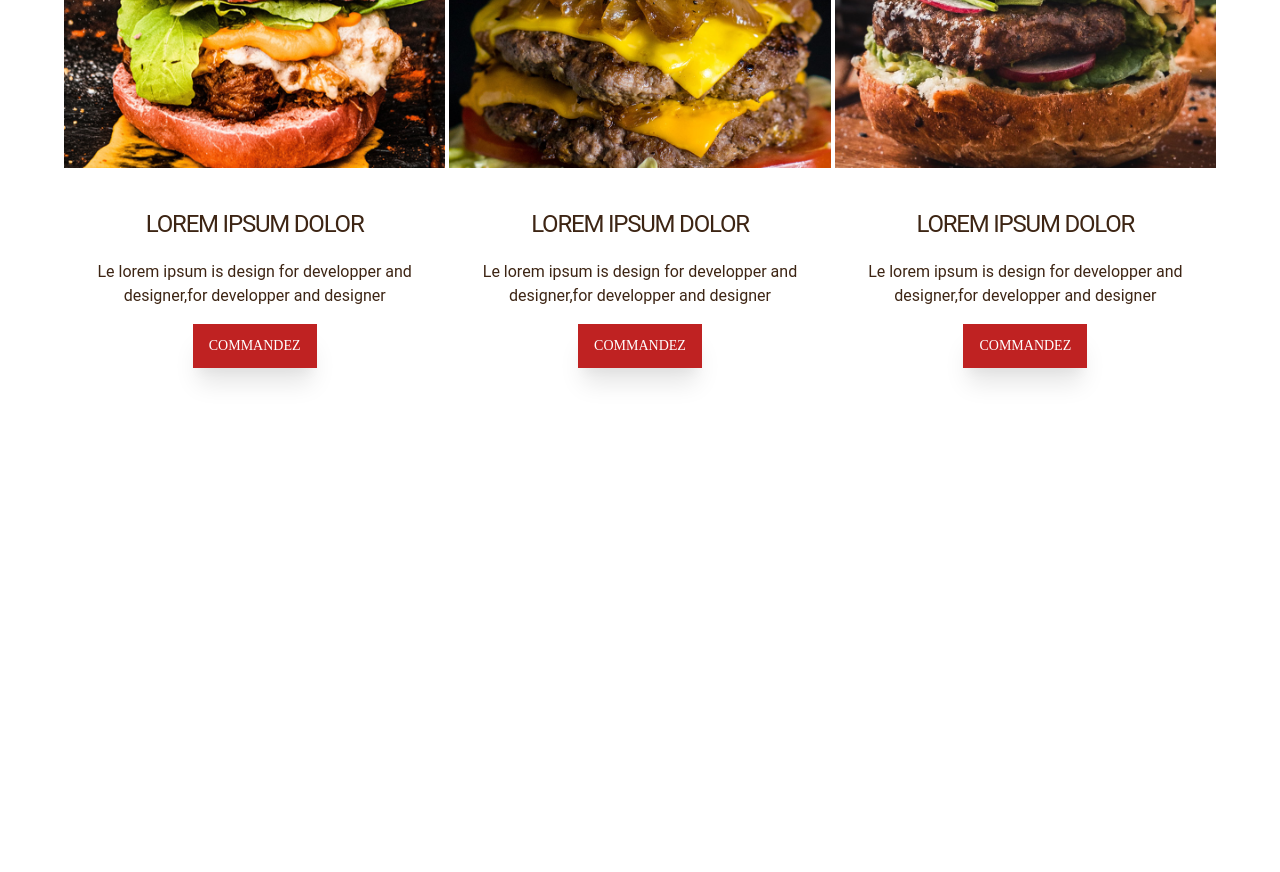
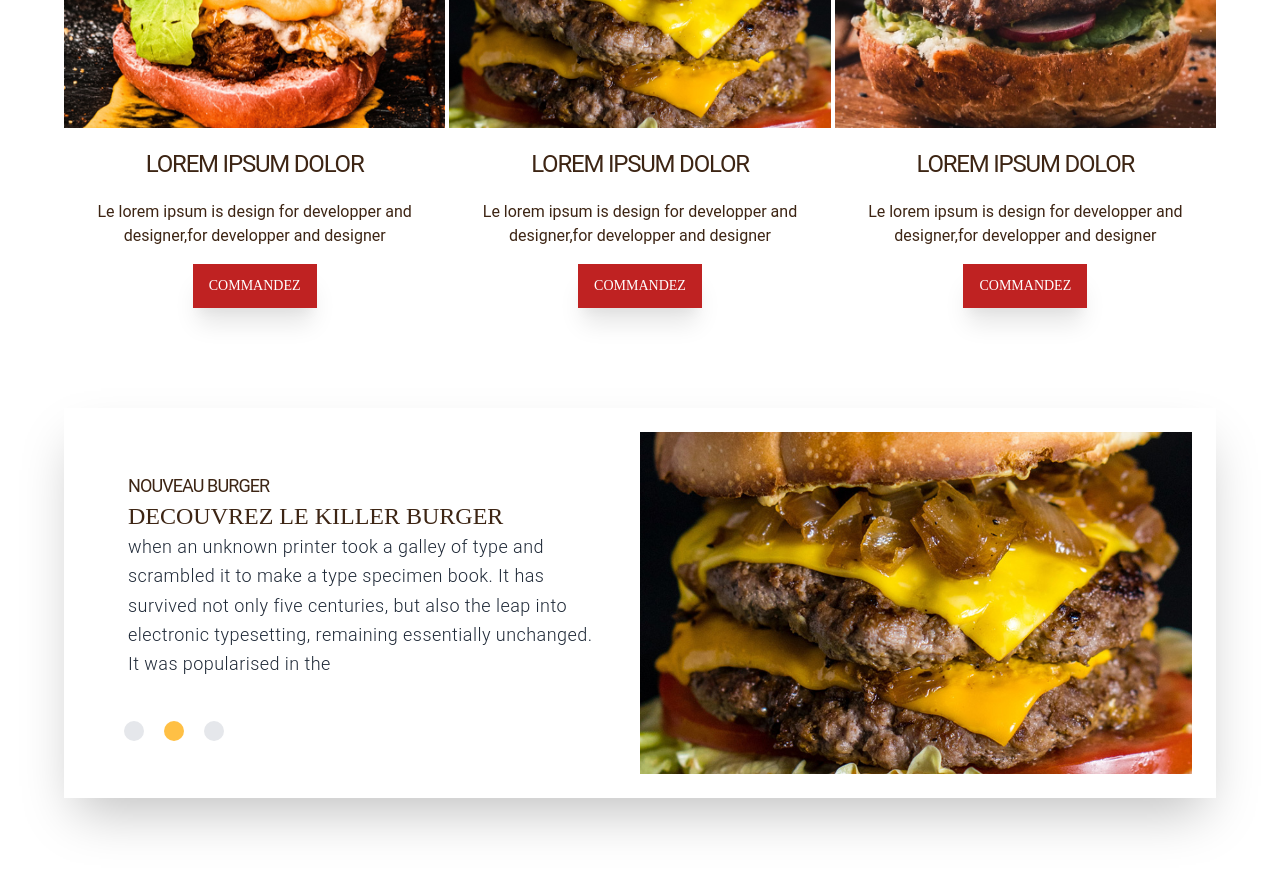
Before and after one commit to Afizou821/burger, a React (Create React App) app: page / in a window 1280 px wide. Shown: the part 1600-2472 px from the top of the page. Before the commit the page ends 2068 px from the top, so only its background shows below. Built offline with nearby package versions, Linux system fonts and the light colour scheme.

Commit message:
Integration caroussel

```diff
--- a/package.json
+++ b/package.json
@@ -7,6 +7,7 @@
     "@testing-library/react": "^13.4.0",
     "@testing-library/user-event": "^13.5.0",
     "react": "^18.2.0",
+    "react-alice-carousel": "^2.8.0",
     "react-dom": "^18.2.0",
     "react-scripts": "5.0.1",
     "web-vitals": "^2.1.4"
--- a/src/components/elements/DisplayTitle/Heading.js
+++ b/src/components/elements/DisplayTitle/Heading.js
@@ -5,10 +5,12 @@
         children,
         variant,
         theme,//style
-        display //color
+        display ,//color
+        alignement,
+        classNam
     }=props;
-    const classDefault="mt-5 uppercase";
-    let font ,color;
+    const classDefault=" uppercase";
+    let font ,color, align;
 
     switch (theme) {
         case "secondary":
@@ -17,6 +19,20 @@
 
         default:
             font = "tracking-tighter"
+            break;
+    }
+
+    switch (alignement) {
+        case "center":
+            align="justify-center"
+            break;
+
+        case "center":
+            align ="justify-end"
+            break;
+
+        default:
+            align = "justify-start"
             break;
     }
 
@@ -33,16 +49,24 @@
     switch (variant) {
         case "h3":
             return(
-                <div  className='flex items-center justify-center my-5'>
-                    <h3 className={`text-2xl  ${classDefault} ${font} ${color}`}>
+                <div  className={`flex ${align}`}>
+                    <h3 className={`text-2xl  ${classDefault} ${classNam} ${font} ${color}`}>
+                        {children}
+                    </h3>
+                </div>
+            )
+            case "h4":
+            return(
+                <div  className={`flex ${align}`}>
+                    <h3 className={`text-lg  ${classDefault} ${classNam} ${font} ${color}`}>
                         {children}
                     </h3>
                 </div>
             )
         default:
             return(
-                <div className="flex items-center justify-center my-5">
-                    <h2 className={`${theme==="secondary" ? "text-5xl" :"text-3xl"} ${classDefault} ${font} ${color}`}>
+                <div className={`flex ${align}`}>
+                    <h2 className={`${theme==="secondary" ? "text-5xl" :"text-3xl"} ${classNam} ${classDefault} ${font} ${color}`}>
                         {children}
                     </h2>
                 </div>
--- /dev/null
+++ b/src/components/marketing/pageSection/Event.js
@@ -0,0 +1,56 @@
+import React from 'react'
+import Container from '../../elements/Container'
+import AliceCarousel from 'react-alice-carousel';
+import  '../../../css/caroussel.css'
+import Image from '../../../medias/images/photo/dorian-hurst-d-igN2ptyC8-unsplash.jpg'
+import Image2 from '../../../medias/images/products/Product-2.jpg'
+import Image3 from '../../../medias/images/products/Product-3.jpg'
+import Heading from '../../elements/DisplayTitle/Heading';
+
+const Slide =({children ,category,Title,Image})=>{
+    return(
+        <div className='grid  grid-cols-2 p-6'>
+                <div className='p-10 mb-10 '>
+                    <Heading variant="h4">
+                        {category}
+                    </Heading>
+                    <Heading theme="secondary" variant="h3" className="mb-5">
+                        {Title}
+                    </Heading>
+                    <p className='tracking-wide text-lg leading-relaxed font-light text-gray-800'>{children}</p>
+                </div>
+                <div className='relative w-full h-full'>
+                    <img src={Image} alt='burger' className='bg-primary absolute top-0 left-0  w-full h-full object-cover object-bottom z-0'/>
+                </div>
+            </div>
+    )
+}
+
+export default function Event() {
+
+
+        const items = [
+           <Slide Image={Image} category="évenement a venir" Title="Vicez la demi finale">
+                when an unknown printer took a galley of type and scrambled it to make a type specimen book. It has survived not only five centuries, but also the leap into electronic typesetting, remaining essentially unchanged. It was popularised in the
+           </Slide> ,
+           <Slide Image={Image2} category="Nouveau Burger" Title="Decouvrez le killer Burger">
+                when an unknown printer took a galley of type and scrambled it to make a type specimen book. It has survived not only five centuries, but also the leap into electronic typesetting, remaining essentially unchanged. It was popularised in the
+            </Slide> ,
+            <Slide Image={Image3} category="Nouvelle recette " Title="Le VégéBurger Arrive">
+                when an unknown printer took a galley of type and scrambled it to make a type specimen book. It has survived not only five centuries, but also the leap into electronic typesetting, remaining essentially unchanged. It was popularised in the
+            </Slide>
+
+        ];
+  return (
+    <div>
+        <Container>
+            <div className='   shadow-2xl mb-20'>
+                <AliceCarousel mouseTracking items={items} infinite disableButtonsControls autoPlay autoPlayInterval={4000}  animationType='fadeout'>
+
+                </AliceCarousel>
+            </div>
+        </Container>
+
+    </div>
+  )
+}
--- a/src/components/marketing/pageSection/Product.js
+++ b/src/components/marketing/pageSection/Product.js
@@ -13,7 +13,7 @@
         <HeadingTitles >
             Toujours plus de burgers
         </HeadingTitles>
-        <Heading  theme="secondary" >
+        <Heading  theme="secondary" alignement="center"  className="my-5">
             Choississez et Savourez
         </Heading>
         <p className='text-center'>
@@ -25,7 +25,7 @@
               <img src={Produit1} alt='burger' className='bg-primary absolute top-0 left-0  w-full h-full object-cover z-0'/>
             </div>
             <div className='flex items-center justify-center flex-col px-5 pb-5'>
-              <Heading variant="h3"  >
+              <Heading variant="h3" classNam="my-5"  >
                 Lorem Ipsum Dolor
               </Heading>
               <p className='text-center'>
@@ -41,7 +41,7 @@
               <img src={Produit2} alt='burger' className='bg-primary absolute top-0 left-0  w-full h-full object-cover z-0'/>
             </div>
             <div className='flex items-center justify-center flex-col px-5 pb-5'>
-              <Heading variant="h3"  >
+              <Heading variant="h3" classNam="my-5" >
                 Lorem Ipsum Dolor
               </Heading>
               <p className='text-center'>
@@ -58,7 +58,7 @@
               <img src={Produit3} alt='burger' className='bg-primary absolute top-0 left-0  w-full h-full object-cover z-0'/>
             </div>
             <div className='flex items-center justify-center flex-col px-5 pb-5'>
-              <Heading variant="h3"  >
+              <Heading variant="h3" classNam="my-5"  >
                 Lorem Ipsum Dolor
               </Heading>
               <p className='text-center'>
--- /dev/null
+++ b/src/css/caroussel.css
@@ -0,0 +1,203 @@
+.alice-carousel .animated {
+    animation-fill-mode: both;
+  }
+
+  .alice-carousel .animated-out {
+    z-index: 1;
+  }
+
+  .alice-carousel .fadeOut {
+    animation-name: fadeOut;
+  }
+
+  @keyframes fadeOut {
+    0% {
+      opacity: 1;
+    }
+    100% {
+      opacity: 0;
+      visibility: hidden;
+    }
+  }
+  .alice-carousel {
+    position: relative;
+    width: 100%;
+    margin: auto;
+    direction: ltr;
+  }
+
+  .alice-carousel__wrapper {
+    position: relative;
+    overflow-x: hidden;
+    overflow-y: hidden;
+    box-sizing: border-box;
+    width: 100%;
+    height: auto;
+  }
+
+  .alice-carousel__stage {
+    position: relative;
+    box-sizing: border-box;
+    width: 100%;
+    height: 100%;
+    margin: 0;
+    padding: 0;
+    white-space: nowrap;
+    transform-style: flat;
+    -webkit-transform-style: flat;
+    backface-visibility: hidden;
+    -webkit-backface-visibility: hidden;
+  }
+  .alice-carousel__stage-item {
+    position: relative;
+    display: inline-block;
+    padding: 0;
+    margin: 0;
+    box-sizing: border-box;
+    width: 100%;
+    height: 100%;
+    vertical-align: top;
+    white-space: normal;
+    line-height: 0;
+  }
+  .alice-carousel__stage-item * {
+    /*line-height: initial;*/
+  }
+  .alice-carousel__stage-item.__hidden {
+    opacity: 0;
+    overflow: hidden;
+  }
+
+  .alice-carousel__prev-btn,
+  .alice-carousel__next-btn {
+    display: inline-block;
+    box-sizing: border-box;
+    width: 50%;
+    padding: 10px 5px;
+  }
+  .alice-carousel__prev-btn [data-area]::after,
+  .alice-carousel__next-btn [data-area]::after {
+    position: relative;
+    content: attr(data-area);
+    text-transform: capitalize;
+  }
+
+  .alice-carousel__prev-btn {
+    text-align: right;
+  }
+
+  .alice-carousel__prev-btn-item,
+  .alice-carousel__next-btn-item {
+    display: inline-block;
+    cursor: pointer;
+    padding: 5px;
+    margin: 0;
+    color: #465798;
+  }
+  .alice-carousel__prev-btn-item:hover,
+  .alice-carousel__next-btn-item:hover {
+    color: darkred;
+  }
+  .alice-carousel__prev-btn-item.__inactive,
+  .alice-carousel__next-btn-item.__inactive {
+    opacity: 0.4;
+    pointer-events: none;
+  }
+
+  .alice-carousel__play-btn {
+    position: absolute;
+    top: 30px;
+    left: 20px;
+    display: inline-block;
+  }
+  .alice-carousel__play-btn:hover {
+    cursor: pointer;
+  }
+  .alice-carousel__play-btn-wrapper {
+    position: relative;
+    width: 32px;
+    height: 32px;
+    padding: 10px;
+    border-radius: 50%;
+    background-color: #fff;
+  }
+
+  .alice-carousel__play-btn-item {
+    position: absolute;
+    width: 32px;
+    height: 32px;
+    cursor: pointer;
+    border: 0;
+    outline: none;
+    background: transparent;
+  }
+  .alice-carousel__play-btn-item::before, .alice-carousel__play-btn-item::after {
+    position: absolute;
+    pointer-events: none;
+    display: block;
+    width: 0;
+    height: 0;
+    content: "";
+    transition: all 0.4s linear;
+    border-width: 8px 0 8px 15px;
+    border-style: solid;
+    border-color: transparent;
+    border-left-color: #465798;
+  }
+  .alice-carousel__play-btn-item::before {
+    left: 5px;
+    height: 14px;
+  }
+  .alice-carousel__play-btn-item::after {
+    top: 7px;
+    left: 18px;
+  }
+  .alice-carousel__play-btn-item.__pause::before, .alice-carousel__play-btn-item.__pause::after {
+    height: 30px;
+    border-width: 0 0 0 10px;
+  }
+  .alice-carousel__play-btn-item.__pause::after {
+    top: 0;
+    left: 18px;
+  }
+
+  .alice-carousel__dots {
+   /* margin: 30px 3px 5px;*/
+   position: absolute;
+   bottom: 50px;
+   left: 60px;
+    padding: 0;
+    list-style: none;
+    text-align: center;
+  }
+  .alice-carousel__dots > li {
+    display: inline-block;
+  }
+  .alice-carousel__dots-item:not(.__custom) {
+    width: 20px;
+    height: 20px;
+    cursor: pointer;
+    border-radius: 50%;
+    @apply bg-gray-200
+  }
+  .alice-carousel__dots-item:not(.__custom):not(:last-child) {
+    margin-right: 20px;
+  }
+  .alice-carousel__dots-item:not(.__custom):hover, .alice-carousel__dots-item:not(.__custom).__active {
+    @apply bg-primary;
+  }
+
+  .alice-carousel__slide-info {
+    position: absolute;
+    top: 20px;
+    right: 20px;
+    display: inline-block;
+    padding: 5px 10px;
+    color: #465798;
+    border-radius: 5px;
+    background-color: rgba(224, 228, 251, 0.6);
+  }
+  .alice-carousel__slide-info-item {
+    vertical-align: middle;
+    line-height: 0;
+  }
--- a/src/pages/HomePage.js
+++ b/src/pages/HomePage.js
@@ -2,6 +2,7 @@
 import HeroTop from '../components/marketing/pageSection/HeroTop'
 import LastProduct from '../components/marketing/pageSection/LastProduct'
 import Product from '../components/marketing/pageSection/Product'
+import Event from '../components/marketing/pageSection/Event'
 
 export default function HomePage() {
   return (
@@ -9,6 +10,7 @@
         <HeroTop />
         <LastProduct></LastProduct>
         <Product></Product>
+        <Event></Event>
     </>
   )
 }
```
Also changed, not shown: src/medias/images/photo/dorian-hurst-d-igN2ptyC8-unsplash.jpg (added), 1 other file (tests, documents, lock files or other folders).
